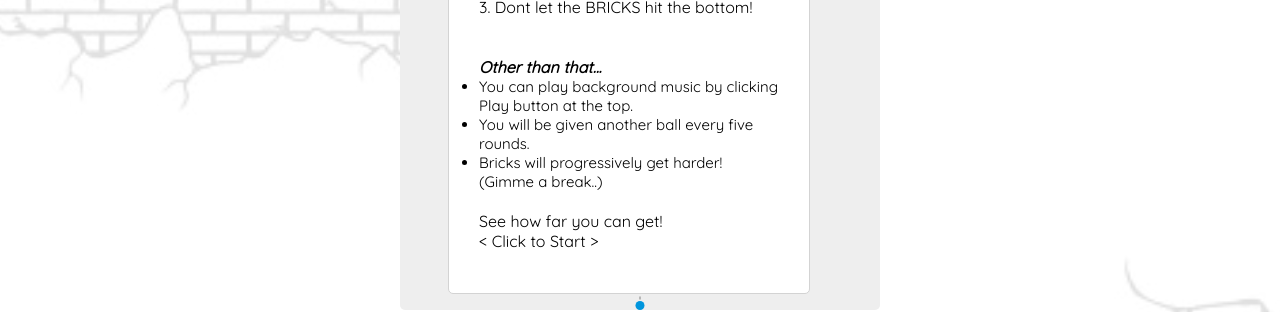
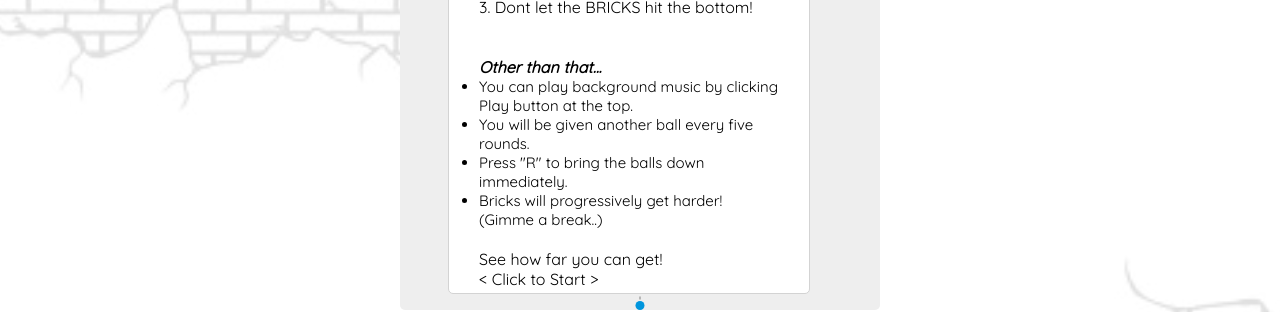
Before and after one commit to sangwlee/GimmeABrick, a plain HTML site: page index.html in a window 1280 px wide. Shown: the part 388-700 px from the top of the page. Drawn offline with Linux system fonts and the light colour scheme.

Commit message:
test for angles

```diff
--- a/index.html
+++ b/index.html
@@ -28,6 +28,7 @@
           <ul>
             <li>You can play background music by clicking Play button at the top.</li>
             <li>You will be given another ball every five rounds.</li>
+            <li>Press "R" to bring the balls down immediately.</li>
             <li>Bricks will progressively get harder! (Gimme a break..)</li>
           </ul>
           <br />
```
